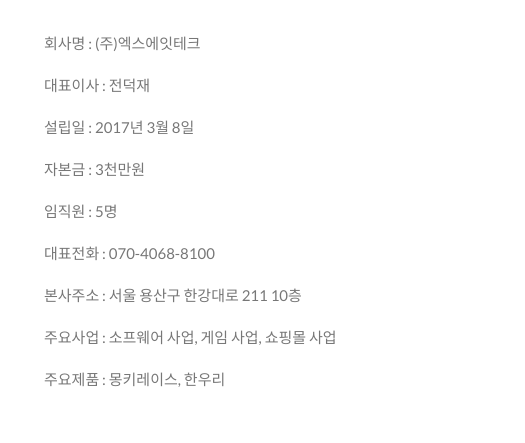
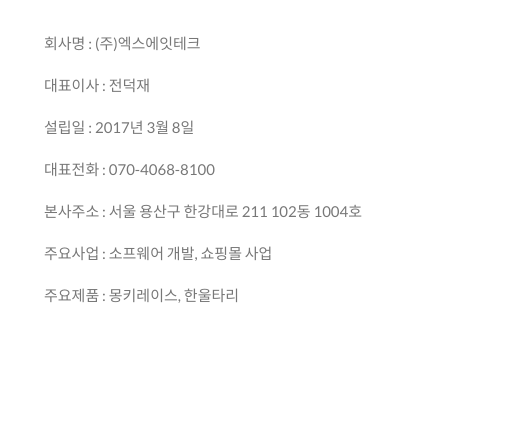
Before and after one commit to kimyongyeon/x8tech, a website: page public/index.html in a window 1280 px wide. Shown: the part 1097-1540 px from the top of the page, 620-1145 px from the left. Drawn offline with nearby package versions, Linux system fonts and the light colour scheme; some packages are replaced by stand-ins of ours.

Commit message:
인덱스

```diff
--- a/public/index.html
+++ b/public/index.html
@@ -112,12 +112,10 @@
             <p>회사명 : (주)엑스에잇테크</p>
             <p>대표이사 : 전덕재</p>
             <p>설립일 : 2017년 3월 8일</p>
-            <p>자본금 : 3천만원</p>
-            <p>임직원 : 5명</p>
             <p>대표전화 : 070-4068-8100</p>
-            <p>본사주소 : 서울 용산구 한강대로 211 10층</p>
-            <p>주요사업 : 소프웨어 사업, 게임 사업, 쇼핑몰 사업</p>
-            <p>주요제품 : 몽키레이스, 한우리</p>
+            <p>본사주소 : 서울 용산구 한강대로 211 102동 1004호</p>
+            <p>주요사업 : 소프웨어 개발, 쇼핑몰 사업</p>
+            <p>주요제품 : 몽키레이스, 한울타리</p>
         </div>
     </div>
     <p class="w3-large w3-center w3-padding-16">주 사업</p>
@@ -242,8 +240,7 @@
         </div>
         <div class="w3-col m8 w3-container w3-section">
             <div class="w3-large w3-margin-bottom">
-                <i class="fa fa-map-marker fa-fw w3-hover-text-black w3-xlarge w3-margin-right"></i> 서울 용산구 삼각지역
-                월드마크<br>
+                <i class="fa fa-map-marker fa-fw w3-hover-text-black w3-xlarge w3-margin-right"></i> 서울 용산구                 한강로 211 대우월드마크용산 102동 1004호<br>
                 <i class="fa fa-phone fa-fw w3-hover-text-black w3-xlarge w3-margin-right"></i>Phone: <a href="tel:070-4068-8100">070-4068-8100</a><br>
                 <i class="fa fa-envelope fa-fw w3-hover-text-black w3-xlarge w3-margin-right"></i> Email:
                 <a href="mailto:margin.top.1.px@gmail.com">margin.top.1.px@gmail.com </a><br>
```
